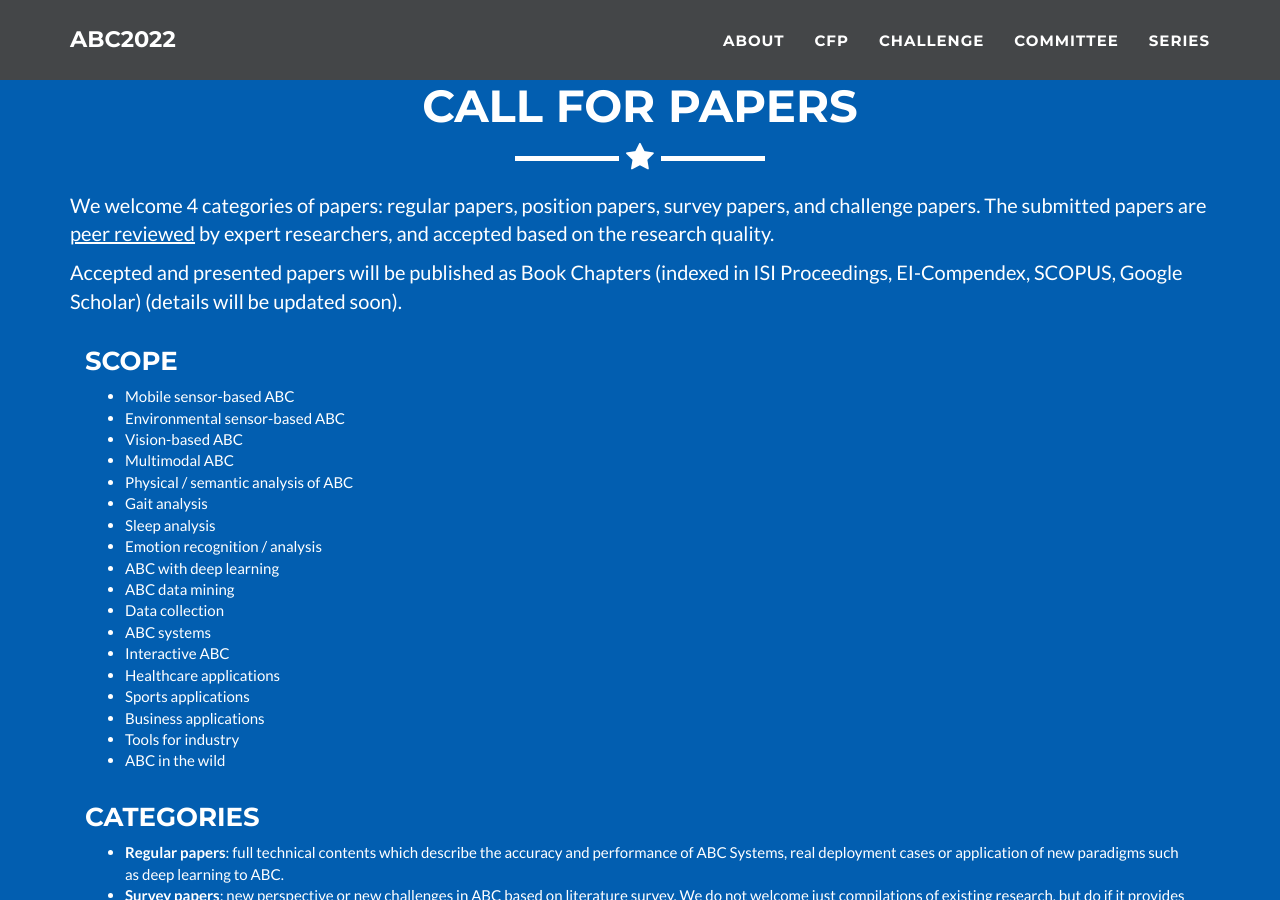
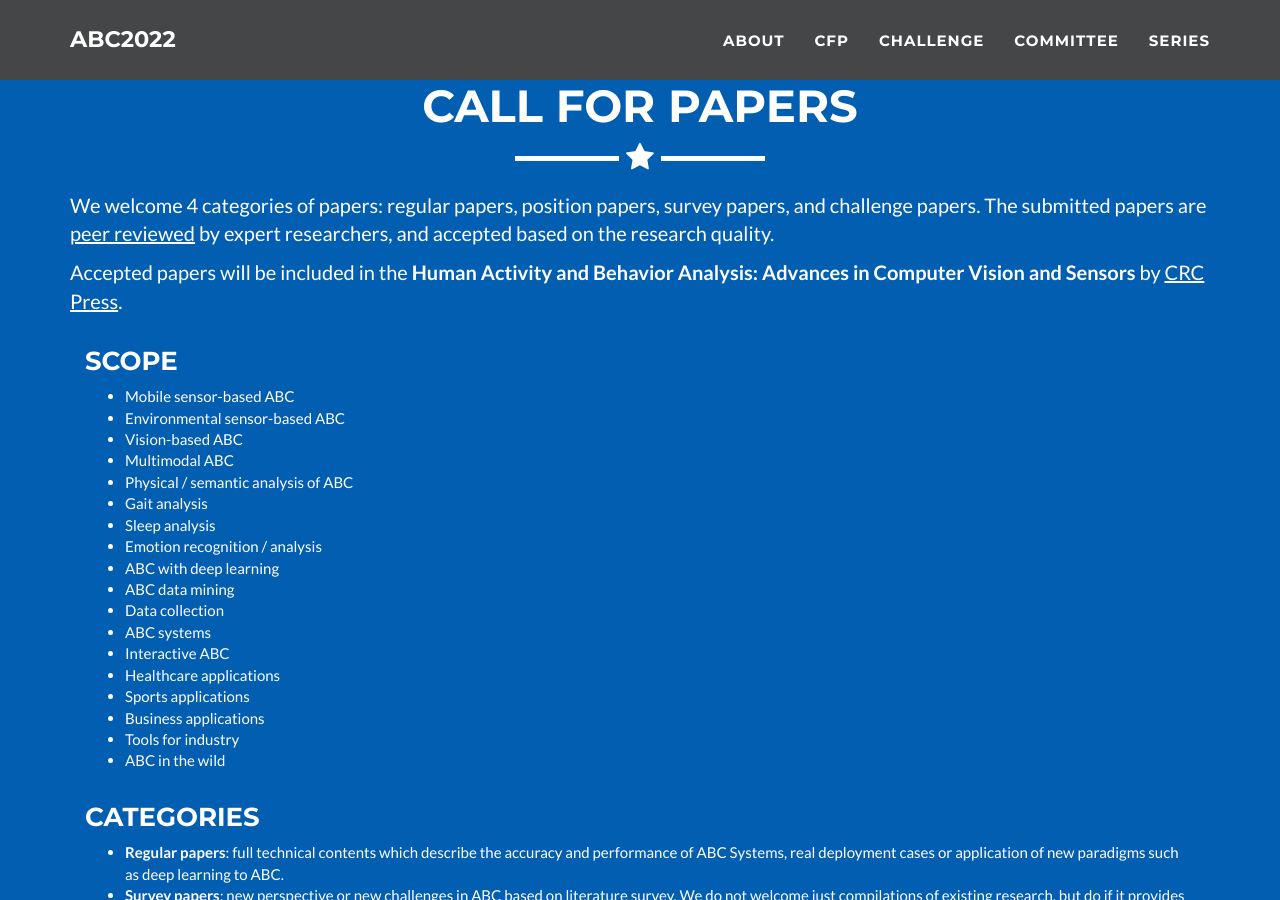
Before and after one commit to abc-research/abc-research.github.io, a Jekyll site: the page built from index.html, in a window 1280 px wide and 900 px high, scrolled down 1452 px. Built offline with Jekyll 4.4.1, drawn with Linux system fonts in a browser that asks for light colours.

Commit message:
Update _config.yml

```diff
--- a/_config.yml
+++ b/_config.yml
@@ -343,8 +343,9 @@ committee:
 cfp:
   text:
     - text: "We welcome 4 categories of papers: regular  papers, position papers, survey papers, and challenge papers. The submitted papers are <u>peer reviewed</u> by expert researchers, and accepted based on the research quality."
-    - text: "Accepted and presented papers will be published as Book Chapters (indexed in ISI Proceedings, EI-Compendex, SCOPUS, Google Scholar) (details will be updated soon)."
-#    - text: "Accepted papers will be included in the <a href='https://www.springer.com/series/8767' style='color:white'>Smart Innovation, Systems and Technologies series</a> of <u>Springer books</u> (Indexed in ISI Proceedings, EI-Compendex, SCOPUS, Google Scholar and Springerlink)."
+#    - text: "Accepted and presented papers will be published as Book Chapters (indexed in ISI Proceedings, EI-Compendex, SCOPUS, Google Scholar) (details will be updated soon)."
+    - text: "Accepted papers will be included in the <b style='color:white'>Human Activity and Behavior Analysis: Advances in Computer Vision and Sensors</b> by <u>CRC Press</u>."
+#(Indexed in ISI Proceedings, EI-Compendex, SCOPUS, Google Scholar and Springerlink)."
 #    - text: "Selected papers will be invited to submit to the <u>Pattern Recognition Letters</u> journal (5-Year Impact Factor: 2.350) and to <u>International Journal on Computer Vision and Signal Processing</u>."
 #    - text: To accept various research stages, an accepted paper can be either published in IEEE proceedings + USB, Open web + USB, or USB only upon authors' preference."
   scope:
```
